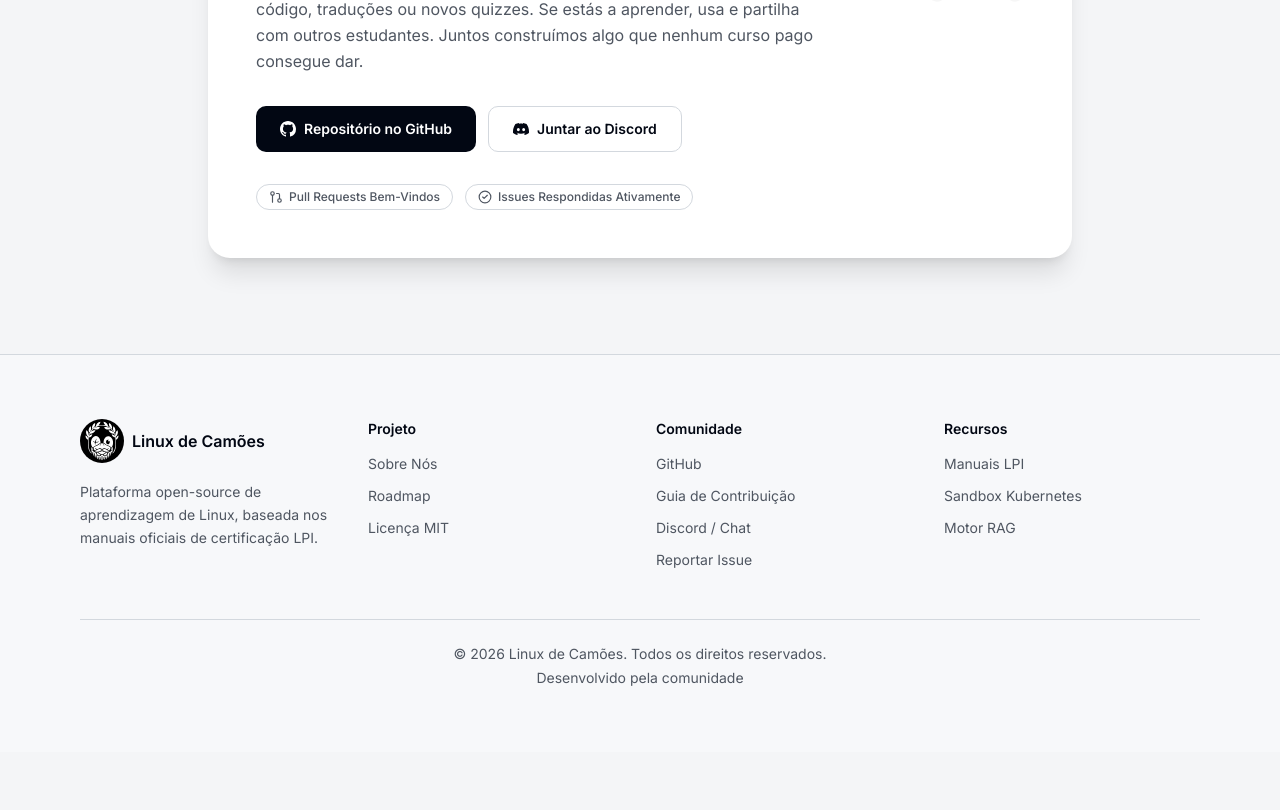
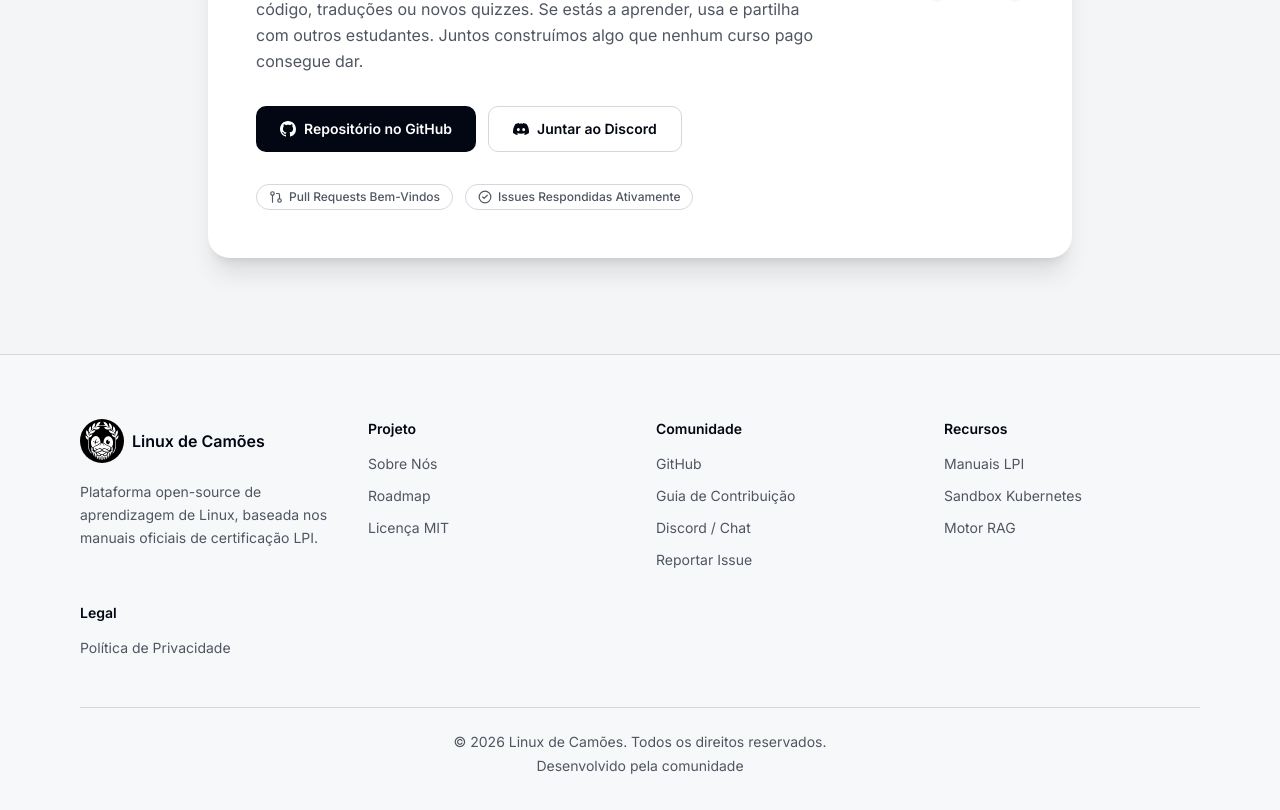
Before and after one commit to linuxdecamoes/linuxdecamoes, a Next.js app in the folder frontend/: page / in a window 1280 px wide. Shown: the part 2194-3004 px from the top of the page. Before the commit the page ends 2946 px from the top, so only its background shows below. Built offline with nearby package versions, Linux system fonts and the light colour scheme; no server answers.

Commit message:
feat(privacidade): link no rodape publico (seccao Legal)

```diff
--- a/frontend/src/components/landing-footer.tsx
+++ b/frontend/src/components/landing-footer.tsx
@@ -24,6 +24,12 @@ const footerSections = [
       { href: "/manuals", label: "Manuais LPI" },
       { href: "/lab", label: "Sandbox Kubernetes" },
       { href: "/dashboard/chat", label: "Motor RAG" },
+    ],
+  },
+  {
+    title: "Legal",
+    links: [
+      { href: "/privacidade", label: "Política de Privacidade" },
     ],
   },
 ]
```
